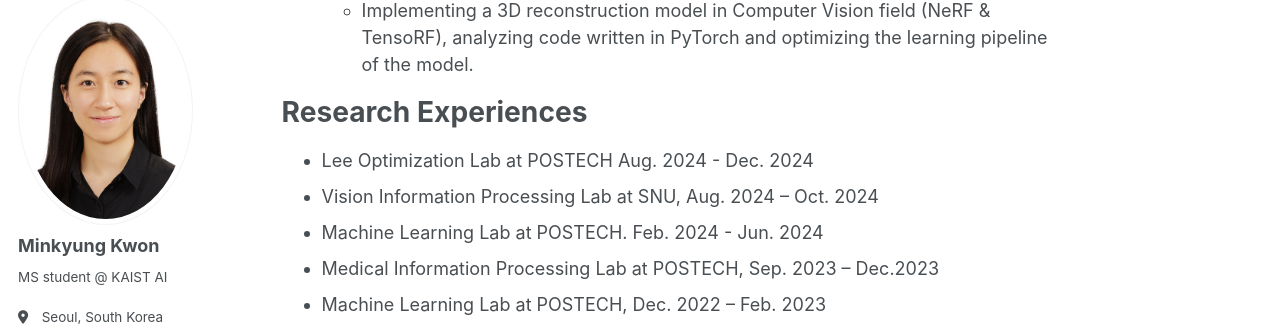
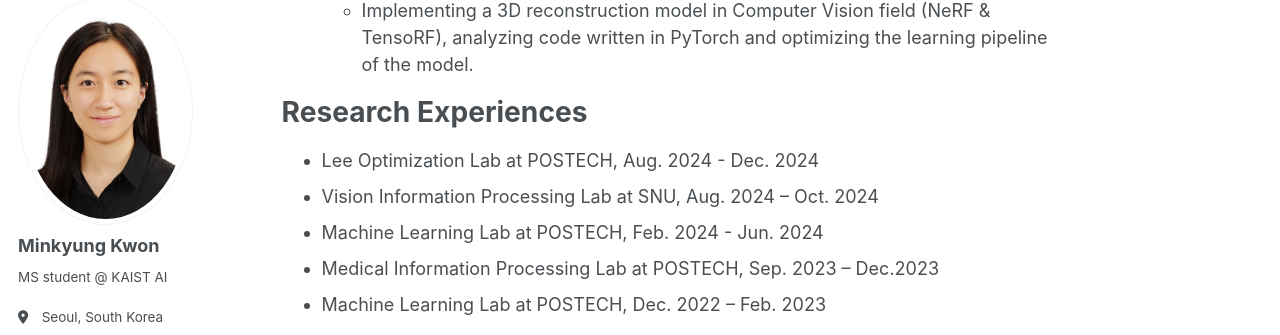
Before and after one commit to mkxdxdxd/mkxdxdxd.github.io, a Jekyll site: the page built from _pages/about.md, in a window 1280 px wide and 900 px high, scrolled down 777 px. Shown: the part 110-445 px from the top of the window. Built offline with Jekyll 4.4.1, drawn with Linux system fonts in a browser that asks for light colours; some web fonts are replaced.

Commit message:
website finish

```diff
--- a/_pages/about.md
+++ b/_pages/about.md
@@ -33,9 +33,9 @@ Work Experience
 
 Research Experiences
 ======
-- Lee Optimization Lab at POSTECH Aug. 2024 - Dec. 2024
+- Lee Optimization Lab at POSTECH, Aug. 2024 - Dec. 2024
 - Vision Information Processing Lab at SNU, Aug. 2024 – Oct. 2024
-- Machine Learning Lab at POSTECH. Feb. 2024 - Jun. 2024
+- Machine Learning Lab at POSTECH, Feb. 2024 - Jun. 2024
 - Medical Information Processing Lab at POSTECH, Sep. 2023 – Dec.2023
 - Machine Learning Lab at POSTECH, Dec. 2022 – Feb. 2023
 
```
